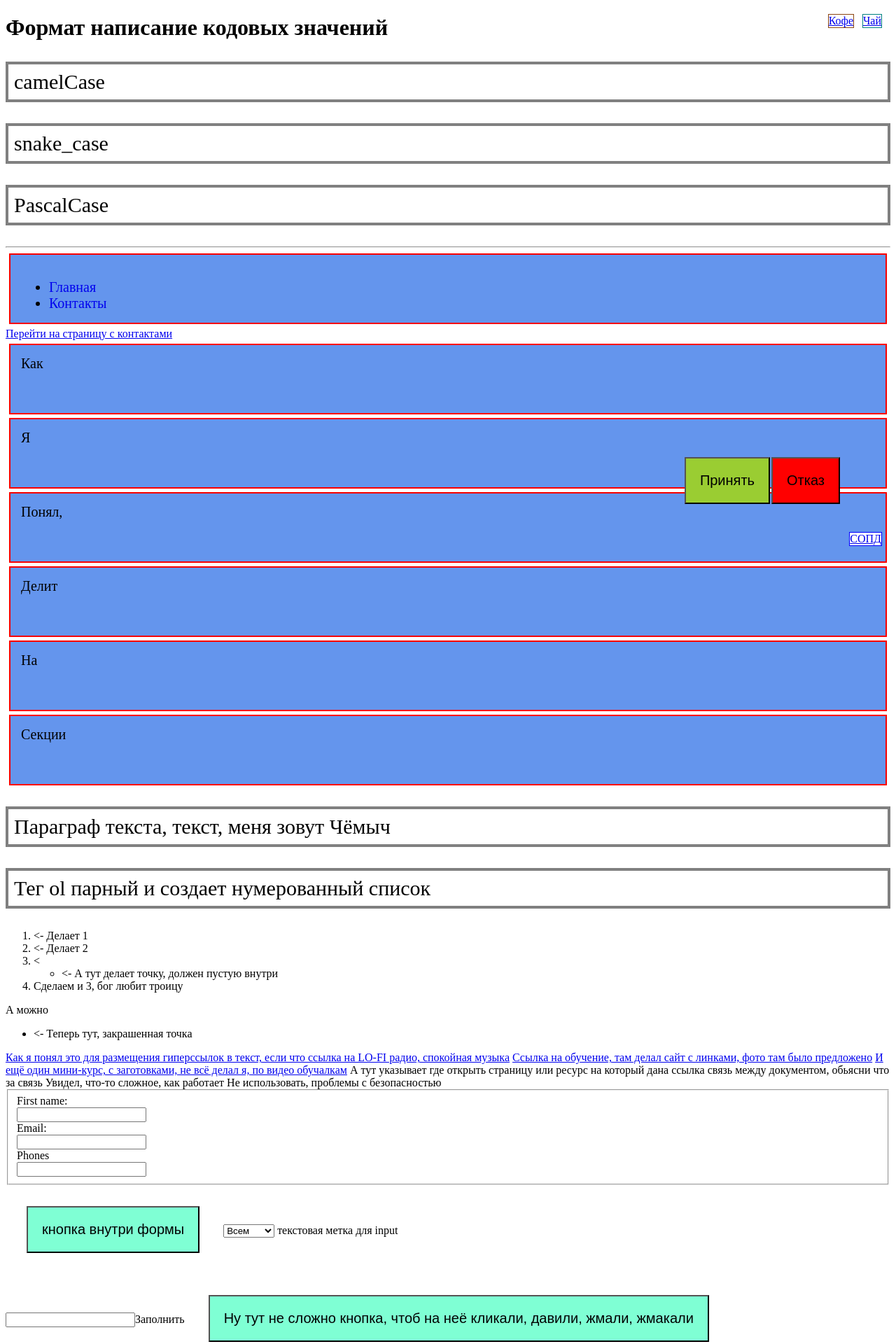
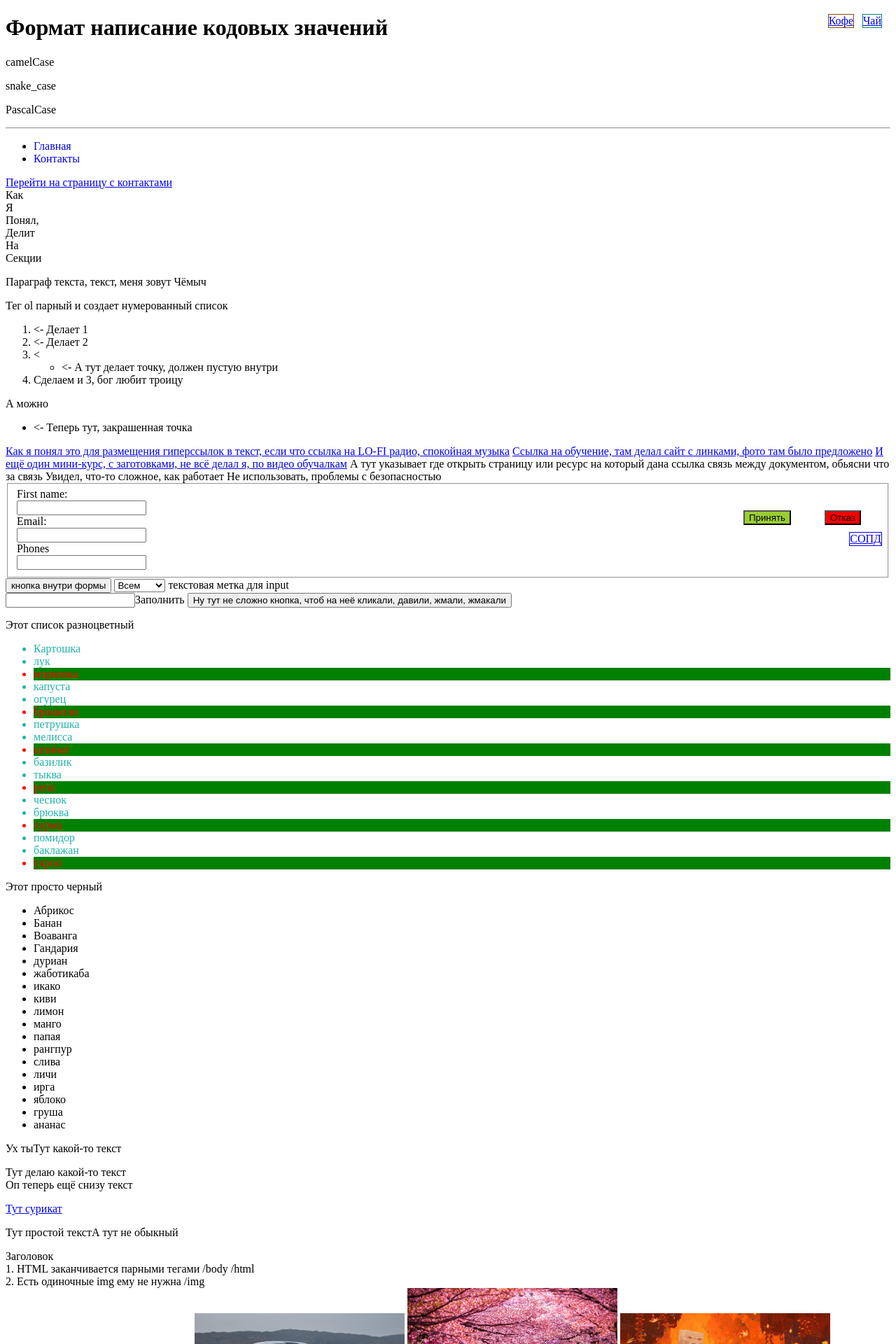
Before and after one commit to Ivan26ru/artemLearn, a PHP site: page /index.html in a window 1280 px wide. Shown: the top 1920 px of the page at 70% size. Run offline with PHP 8.4, Linux system fonts and the light colour scheme.

Commit message:
Убрал все выборки через теги

```diff
--- a/front/style.css
+++ b/front/style.css
@@ -8,38 +8,6 @@
 
 .myCustomList li:nth-child(3n) {
     background: green;
-}
-
-
-span {
-    border: 1px solid red;
-    font-size: smaller;
-    background: salmon;
-}
-
-
-button {
-    margin: 30px;
-    padding: 20px;
-    font-size: 20px;
-    background: aquamarine;
-    cursor: pointer;
-}
-
-p {
-    font-size: 30px;
-    border: 4px solid gray;
-    padding: 8px;
-}
-
-div {
-    background: cornflowerblue;
-    border: 2px solid red;
-    height: 67px;
-    font-size: 20px;
-    cursor: text;
-    margin: 5px;
-    padding: 15px;
 }
 
 .accept {
@@ -125,57 +93,69 @@ div {
     border: 1px solid saddlebrown;
     background-color: white;
 }
-li a{
+
+li a {
     text-decoration: none;
 }
-.main_page_choice{
+
+.main_page_choice {
     background: orange;
     border: 1px solid black;
     border-radius: 5px;
     color: aliceblue;
 }
-.tier-list_page_choice{
+
+.tier-list_page_choice {
     background: orange;
     border: 1px solid black;
     border-radius: 5px;
     color: aliceblue;
 }
-.navigation_page_choice{
+
+.navigation_page_choice {
     background: orange;
     border: 1px solid black;
     border-radius: 5px;
     color: aliceblue;
 }
-.contacts_page_choice{
+
+.contacts_page_choice {
     background: orange;
     border: 1px solid black;
     border-radius: 5px;
     color: aliceblue;
 }
-.sub_page_choice{
+
+.sub_page_choice {
     background: orange;
     border: 1px solid black;
     border-radius: 5px;
     color: aliceblue;
 }
-.follow_page_choice{
+
+.follow_page_choice {
     background: orange;
     border: 1px solid black;
     border-radius: 5px;
     color: aliceblue;
 }
-.porsche{
+
+.porsche {
     width: 300px;
 }
-.country{
+
+.country {
     width: 300px;
 }
-.cube{
+
+.cube {
     width: 300px;
 }
-.wall{
+
+.wall {
     width: 300px;
 }
-.wood{
+
+.wood {
     width: 300px;
 }
```
